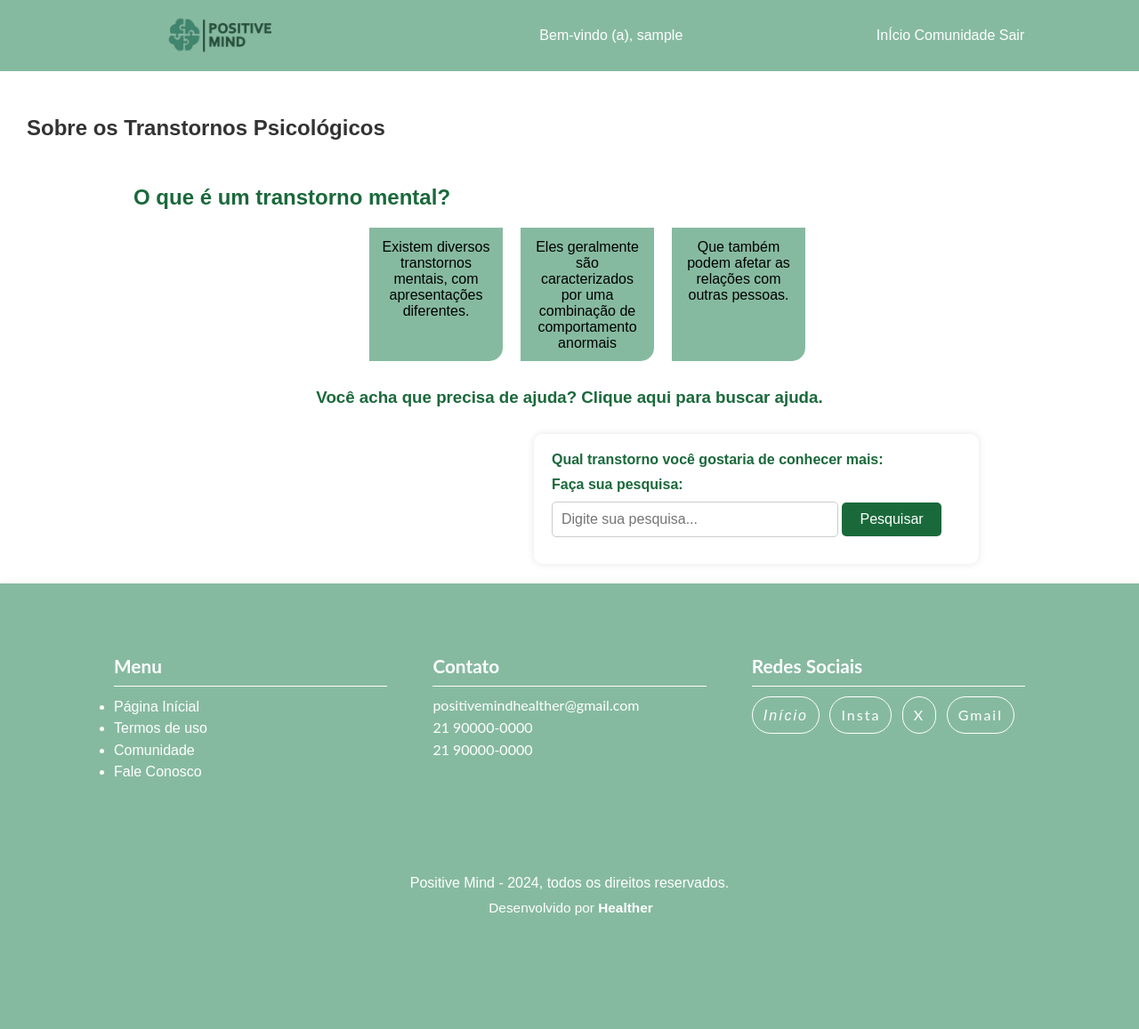
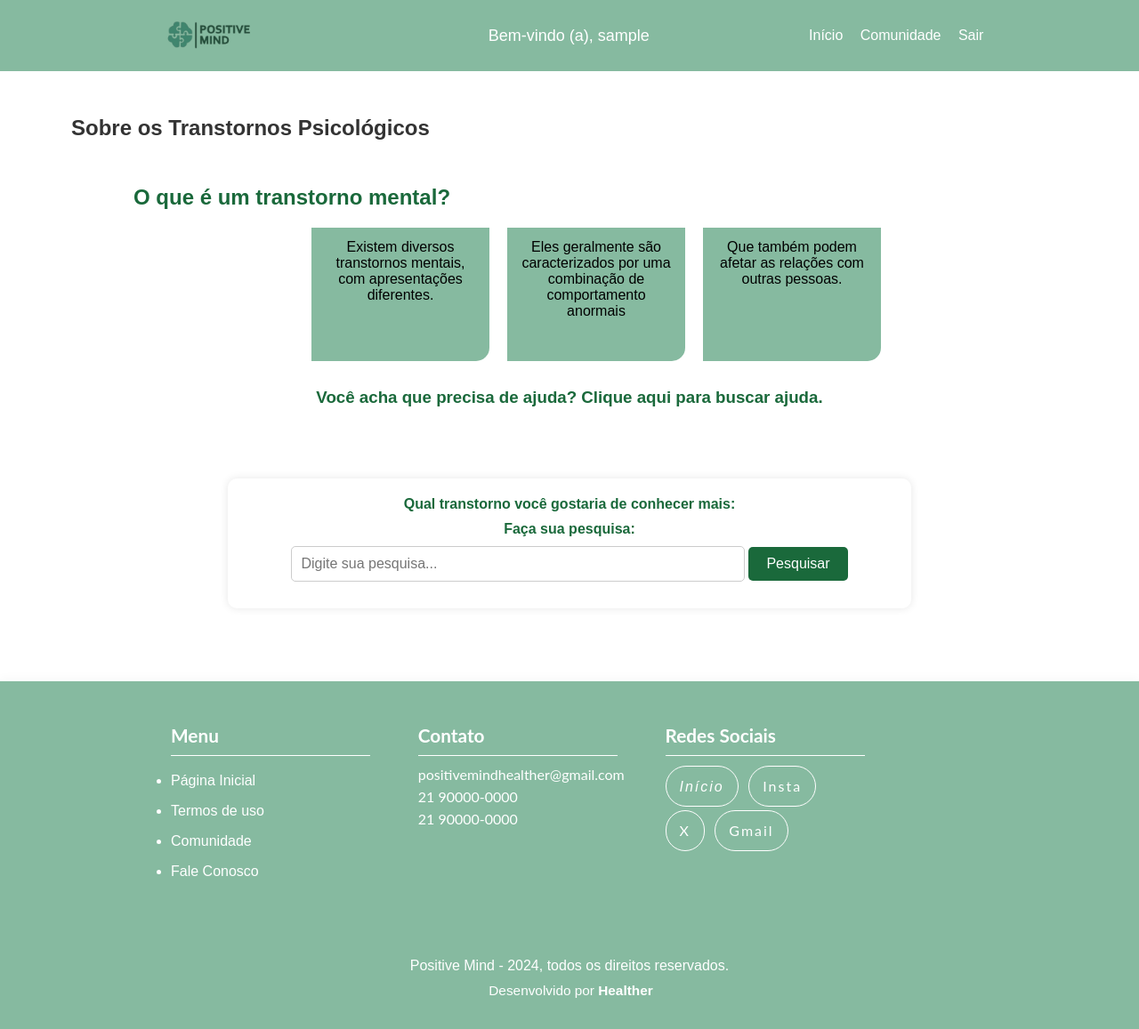
Before and after one commit to Gabriel-Borges12/Positive-Mind, a PHP site: page /areasobretranstornos.php in a window 1280 px wide. Shown: the whole page at 89% size. Before the commit the page ends 1029 px from the top, so only its background shows below. Run offline with PHP 8.4, Linux system fonts and the light colour scheme; the visitor is signed in with stand-in values (Sample User, id 1).

Commit message:
responsividade

```diff
--- a/areasobretranstornos.php
+++ b/areasobretranstornos.php
@@ -34,7 +34,7 @@ $nome = $_SESSION['usuario_nome'];
         </div>
         <span class="nav-usuario">Bem-vindo (a), <?php echo $nome ?></span>
         <div id="links">
-            <a href="home.php" class="nav-home">InÍcio</a>
+            <a href="home.php" class="nav-home">Início</a>
             <a href="comunidade.php" class="nav-home">Comunidade</a>
             <a href="" class="nav-home">Sair</a>
         </div>
@@ -110,7 +110,7 @@ $nome = $_SESSION['usuario_nome'];
 
                 <ul>
 
-                    <li><a href="index.php" title="Página Inícial">Página Inícial</a></li>
+                    <li><a href="index.php" title="Página Inicial">Página Inicial</a></li>
                     <li><a href="img/Termos.pdf" title="Termos de Uso" target="_blank">Termos de uso</a></li>
                     <li><a href="comunidade.php" title="Comunidade">Comunidade</a></li>
                     <li><a href="fale_conosco1" title="Fale Conosco">Fale Conosco</a></li>
--- a/css/motivacao.css
+++ b/css/motivacao.css
@@ -73,7 +73,7 @@ a {
 
 /* Responsivo - Ajuste de margem para dispositivos menores */
 @media (max-width: 768px) {
-    .container-frase-do-dia {
+    .container-frases {
         max-width: 90%; /* Ajustando a largura para 90% em telas menores */
     }
 }
--- a/css/transtornos.css
+++ b/css/transtornos.css
@@ -194,8 +194,10 @@ h3 {
         padding: 20px;
         box-shadow: 0 0 10px rgba(0, 0, 0, 0.1);
         width: 70%;
-    max-width: 500px;
-    margin-left: 600px;
+        margin: 0 auto; /* Centraliza horizontalmente */
+        text-align: center; /* Centraliza o conteúdo */
+        margin-top: 50px; /* Ajuste a margem superior conforme necessário */
+        margin-bottom: 50px; /* Ajuste a margem inferior conforme necessário */
     }
   h4 {
     color: #1a693b;
@@ -540,6 +542,7 @@ input[type="text"] {
 
 /*Responsivo*/
 /*768PX BREAKPOINT*/
+
 @media (min-width:48em) {
     .colfooter {
         width: 30%;
@@ -552,3 +555,96 @@ input[type="text"] {
         border-right: 0;
     }
 }
+
+/* Responsivo */
+/* 768px de largura de tela */
+@media (min-width: 48em) {
+    .colfooter {
+        width: 30%;
+        margin-right: 5%;
+        margin-bottom: 0;
+    }
+
+    .colfooter:nth-of-type(3n+0) {
+        margin-right: 0;
+        border-right: 0;
+    }
+
+    .containerBloco {
+        width: 200px;
+    }
+
+    .container-wrapper {
+        margin-left: 80px;
+    }
+
+    #botaao {
+        margin-left: 20%;
+    }
+}
+
+/* 1024px de largura de tela */
+@media (min-width: 64em) {
+    .navbar {
+        padding: 0 50px;
+    }
+
+    .estrutura-logo {
+        margin-right: 20px;
+    }
+
+    .logo {
+        width: 200px;
+    }
+
+    .nav-usuario {
+        font-size: 18px;
+    }
+
+    #links {
+        margin-right: 20px;
+    }
+
+    .nav-home {
+        margin-right: 15px;
+    }
+
+    .transtornos-sobre {
+        margin-left: 80px;
+    }
+
+    #searchResults {
+        margin-top: 30px;
+    }
+
+    .main_footer .content {
+        width: 70%;
+        margin: 0 15%;
+        padding: 3em 0;
+    }
+
+    .colfooter {
+        width: 25%;
+        margin-right: 6%;
+    }
+
+    .colfooter ul li {
+        padding: 0.5em 0em;
+    }
+
+    .botao {
+        padding: 12px 15px;
+    }
+
+    .main_footer_copy {
+        width: 70%;
+        margin: 0 15%;
+        padding: 2em 0;
+    }
+
+    #botaao {
+        width: 60%; /* Ajusta a largura para ocupar a largura total */
+    }
+
+
+}
```
Also changed, not shown: css/areaPsicologo.css (+80 -0 lines), css/comunidade2.css (+57 -56 lines), css/sobreEmpresa.css (+14 -8 lines), comunidade.php (line endings or trailing spaces), home.php (line endings or trailing spaces). Lines whose indentation alone changed are shown as unchanged.
